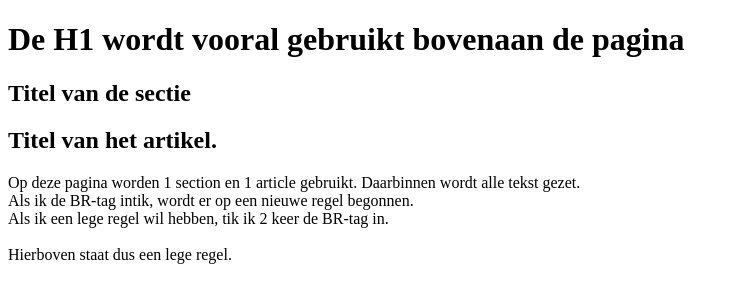
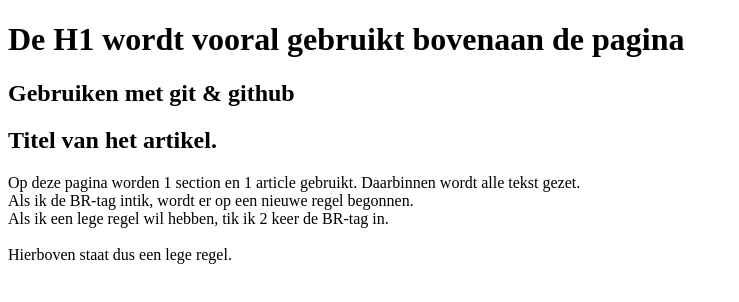
Before and after one commit to clmelles/website, a plain HTML site: page html/test-opdracht14.html in a window 1280 px wide. Shown: the whole page, without its empty margins (0-739 px from the left). Drawn offline with Linux system fonts and the light colour scheme.

Commit message:
gewijzigde tekst in test-opdracht14.html

```diff
--- a/html/test-opdracht14.html
+++ b/html/test-opdracht14.html
@@ -2,12 +2,12 @@
 <HTML lang ="nl">
 <HEAD>
 <META CHARSET="UTF-8">
-<TITLE>Eerste HTML-oefening </TITLE>
+<TITLE>Eerste HTML-oefening voorbeeld met github</TITLE>
 </HEAD>
 <BODY>
 <H1>De H1 wordt vooral gebruikt bovenaan de pagina</H1>
 <SECTION>
-<H2>Titel van de sectie</H2>
+<H2>Gebruiken met git & github</H2>
 <ARTICLE>
 <H2>Titel van het artikel.</H2>
 <P>
```
